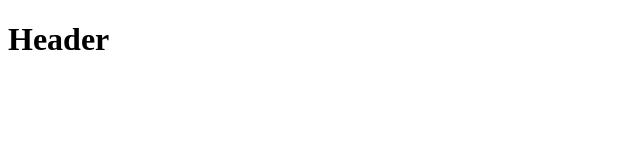
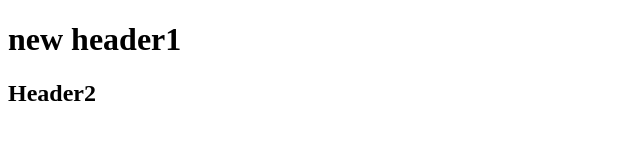
Before and after one commit to dankudyba/learning-git, a plain HTML site: page index.html in a window 1280 px wide. Shown: the whole page, without its empty margins (0-640 px from the left). Drawn offline with nearby package versions, Linux system fonts and the light colour scheme; files that its build step writes are made by us from their sources.

Commit message:
Change h1, add h2

```diff
--- a/index.html
+++ b/index.html
@@ -6,6 +6,7 @@
 	<link rel="stylesheet" type="text/css" href="style.css">
 </head>
 <body>
-	<h1>Header</h1>
+	<h1>new header1</h1>
+	<h2>Header2</h2>
 </body>
 </html>
```
